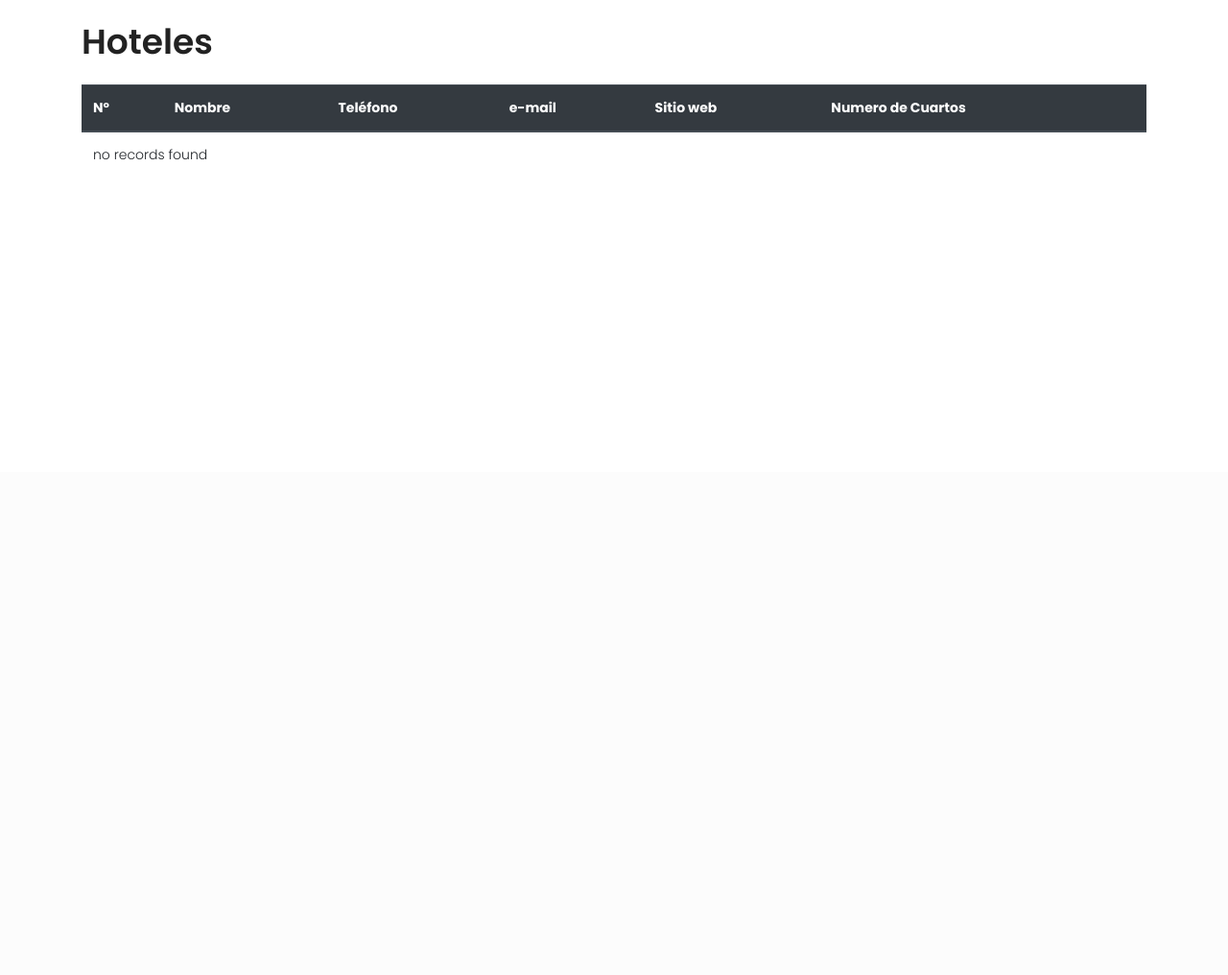
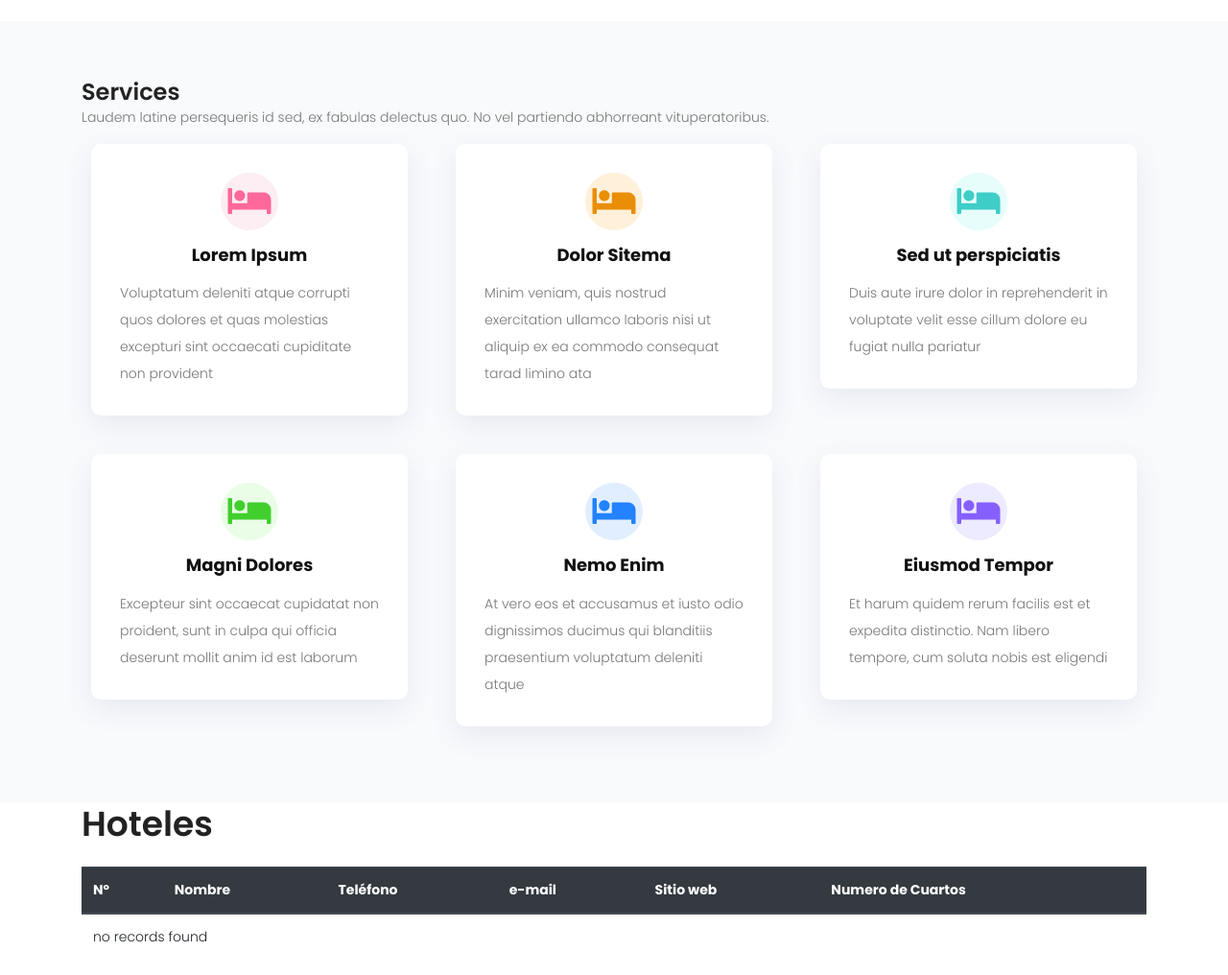
Before and after one commit to tsi553-ambientes-no-propietarios-2019a/proyecto-semestre-grupo-2, a Symfony app: template proyecto2/templates/hotel/index.html.twig in a window 1280 px wide. Shown: the part 308-1324 px from the top of the page at 96% size. Before the commit the page ends 475 px from the top, so only its background shows below. Run offline with Twig, Linux system fonts and the light colour scheme; the template is opened without the code that fills it, so the values that code supplies are empty; some libraries are stand-ins or nearby versions.

Commit message:
implementacion de estilos para hoteles

```diff
--- a/proyecto2/public/css/main.css
+++ b/proyecto2/public/css/main.css
@@ -4195,6 +4195,65 @@ body.mobile-nav-active #mobile-nav-toggle {
   color: #f8b600;
   margin-right: 30px;
 }
+/* Services Section
+--------------------------------*/
+
+#services {
+  padding: 60px 0 40px 0;
+}
+
+#services .box {
+  padding: 30px;
+  position: relative;
+  overflow: hidden;
+  border-radius: 10px;
+  margin: 0 10px 40px 10px;
+  background: #fff;
+  box-shadow: 0 10px 29px 0 rgba(68, 88, 144, 0.1);
+  transition: all 0.3s ease-in-out;
+  text-align: center;
+}
+
+#services .box:hover {
+  -webkit-transform: scale(1.1);
+  transform: scale(1.1);
+}
+
+#services .icon {
+  margin: 0 auto 15px auto;
+  padding-top: 12px;
+  display: inline-block;
+  text-align: center;
+  border-radius: 50%;
+  width: 60px;
+  height: 60px;
+}
+
+#services .icon i {
+  font-size: 36px;
+  line-height: 1;
+}
+
+#services .title {
+  font-weight: 700;
+  margin-bottom: 15px;
+  font-size: 18px;
+}
+
+#services .title a {
+  color: #111;
+}
+
+#services .box:hover .title a {
+  color: #1bb1dc;
+}
+
+#services .description {
+  font-size: 14px;
+  line-height: 28px;
+  margin-bottom: 0;
+  text-align: left;
+}
 
 /* =================================== */
 /*  Footer Styles
--- a/proyecto2/templates/hotel/index.html.twig
+++ b/proyecto2/templates/hotel/index.html.twig
@@ -20,6 +20,68 @@
 			<!-- End banner Area -->
 {% endblock section %}
 </br>
+<!--==========================
+      Services Section
+    ============================-->
+    <section id="services" class="section-bg">
+      <div class="container">
+
+        <header class="section-header">
+          <h3>Services</h3>
+          <p>Laudem latine persequeris id sed, ex fabulas delectus quo. No vel partiendo abhorreant vituperatoribus.</p>
+        </header>
+
+        <div class="row">
+
+          <div class="col-md-6 col-lg-4 wow bounceInUp" data-wow-duration="1.4s">
+            <div class="box">
+              <div class="icon" style="background: #fceef3;"><i class="fas fa-hotel" style="color: #ff689b;"></i></div>
+              <h4 class="title"><a href="">Lorem Ipsum</a></h4>
+              <p class="description">Voluptatum deleniti atque corrupti quos dolores et quas molestias excepturi sint occaecati cupiditate non provident</p>
+            </div>
+          </div>
+          <div class="col-md-6 col-lg-4 wow bounceInUp" data-wow-duration="1.4s">
+            <div class="box">
+              <div class="icon" style="background: #fff0da;"><i class="fas fa-hotel" style="color: #e98e06;"></i></div>
+              <h4 class="title"><a href="">Dolor Sitema</a></h4>
+              <p class="description">Minim veniam, quis nostrud exercitation ullamco laboris nisi ut aliquip ex ea commodo consequat tarad limino ata</p>
+            </div>
+          </div>
+
+          <div class="col-md-6 col-lg-4 wow bounceInUp" data-wow-delay="0.1s" data-wow-duration="1.4s">
+            <div class="box">
+              <div class="icon" style="background: #e6fdfc;"><i class="fas fa-hotel" style="color: #3fcdc7;"></i></div>
+              <h4 class="title"><a href="">Sed ut perspiciatis</a></h4>
+              <p class="description">Duis aute irure dolor in reprehenderit in voluptate velit esse cillum dolore eu fugiat nulla pariatur</p>
+            </div>
+          </div>
+          <div class="col-md-6 col-lg-4 wow bounceInUp" data-wow-delay="0.1s" data-wow-duration="1.4s">
+            <div class="box">
+              <div class="icon" style="background: #eafde7;"><i class="fas fa-hotel" style="color:#41cf2e;"></i></div>
+              <h4 class="title"><a href="">Magni Dolores</a></h4>
+              <p class="description">Excepteur sint occaecat cupidatat non proident, sunt in culpa qui officia deserunt mollit anim id est laborum</p>
+            </div>
+          </div>
+
+          <div class="col-md-6 col-lg-4 wow bounceInUp" data-wow-delay="0.2s" data-wow-duration="1.4s">
+            <div class="box">
+              <div class="icon" style="background: #e1eeff;"><i class="fas fa-hotel" style="color: #2282ff;"></i></div>
+              <h4 class="title"><a href="">Nemo Enim</a></h4>
+              <p class="description">At vero eos et accusamus et iusto odio dignissimos ducimus qui blanditiis praesentium voluptatum deleniti atque</p>
+            </div>
+          </div>
+          <div class="col-md-6 col-lg-4 wow bounceInUp" data-wow-delay="0.2s" data-wow-duration="1.4s">
+            <div class="box">
+              <div class="icon" style="background: #ecebff;"><i class="fas fa-hotel" style="color: #8660fe;"></i></div>
+              <h4 class="title"><a href="">Eiusmod Tempor</a></h4>
+              <p class="description">Et harum quidem rerum facilis est et expedita distinctio. Nam libero tempore, cum soluta nobis est eligendi</p>
+            </div>
+          </div>
+
+        </div>
+
+      </div>
+    </section><!-- #services -->
 <div class="container">
     <h1>Hoteles</h1>
     <br>
```
Also changed, not shown: 1 other file.
